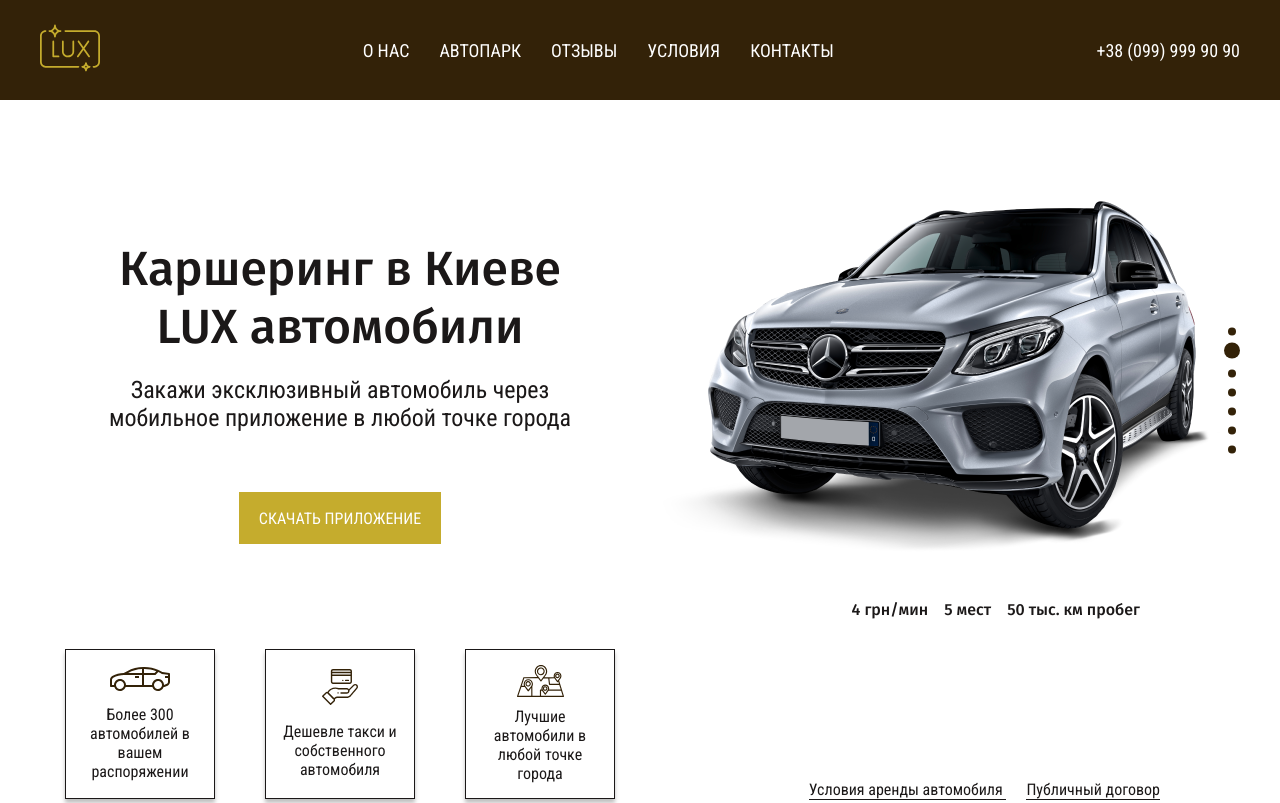
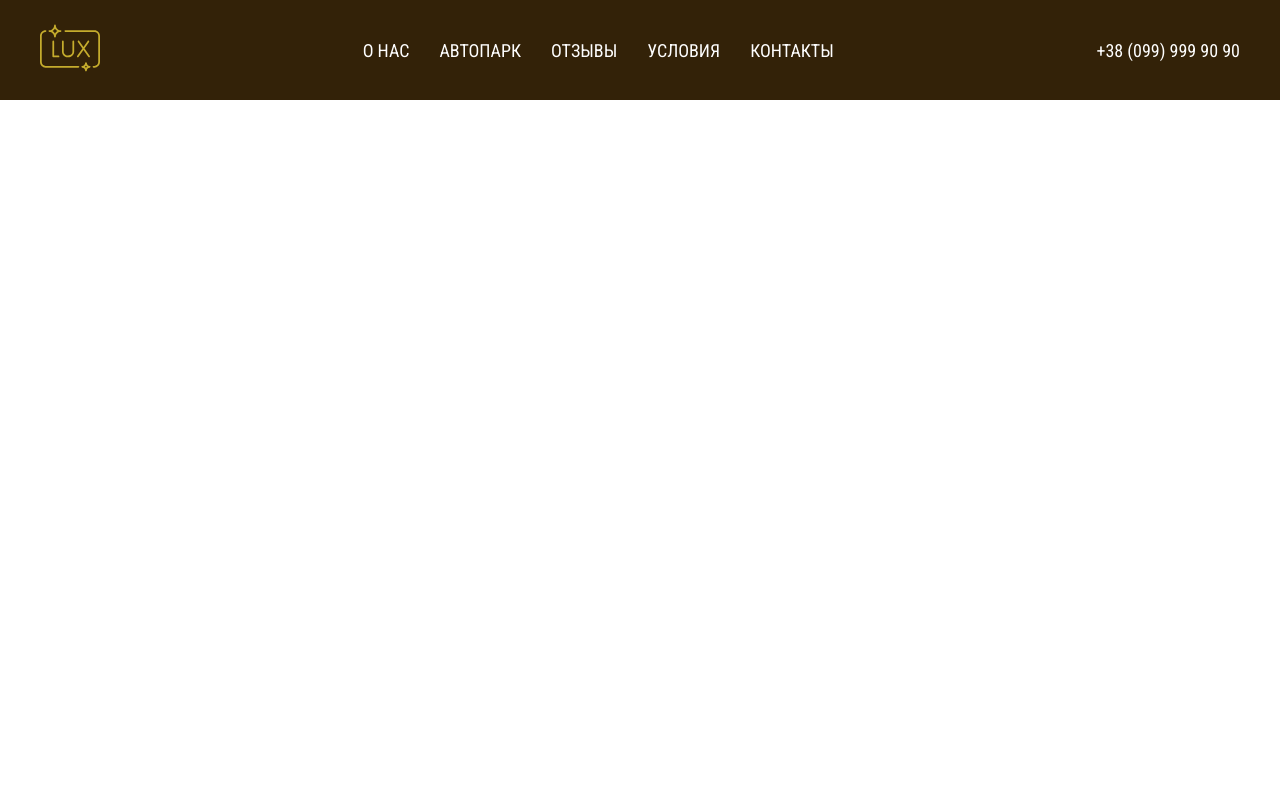
Before and after one commit to jackasmile92/cars, a plain HTML site: page index.html in a window 1280 px wide. Shown: the top 803 px of the page. Drawn offline with nearby package versions, Linux system fonts and the light colour scheme.

Commit message:
media started

```diff
--- a/css/style.css
+++ b/css/style.css
@@ -493,3 +493,7 @@ body {
 .footer__social-item{
     margin: 0 15px;
 }
+
+@media(max-width: 1000px){
+
+}
--- a/index.html
+++ b/index.html
@@ -35,7 +35,7 @@
       </div>
     </div>
   </header>
-  <section class="top">
+  <!--<section class="top">
     <div class="container">
       <div class="top__heading">
         <div class="top__content">
@@ -327,7 +327,7 @@
       </ul>
     </div>
   </footer>
-
+-->
   <script src="https://ajax.googleapis.com/ajax/libs/jquery/3.4.1/jquery.min.js"></script>
   <script src="js/slick.min.js"></script>
   <script src="js/jquery.fancybox.min.js"></script>
```
